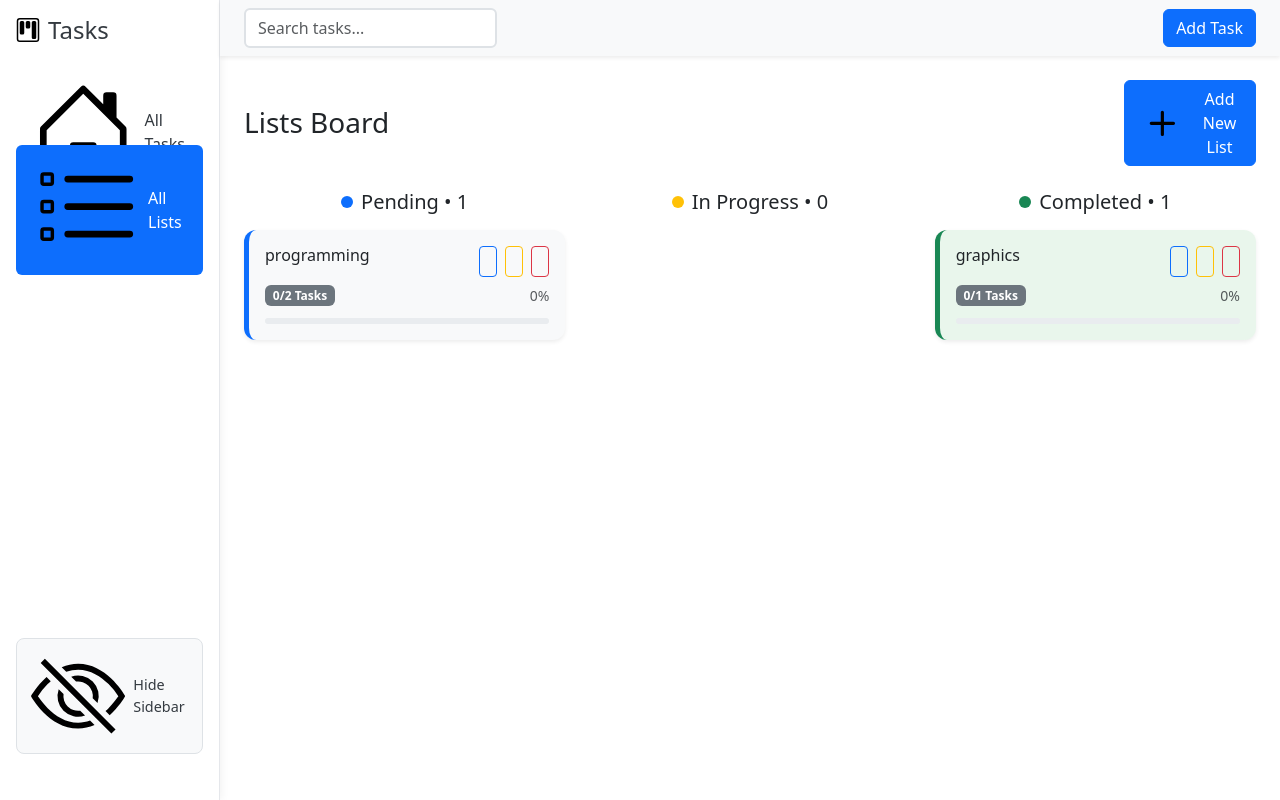
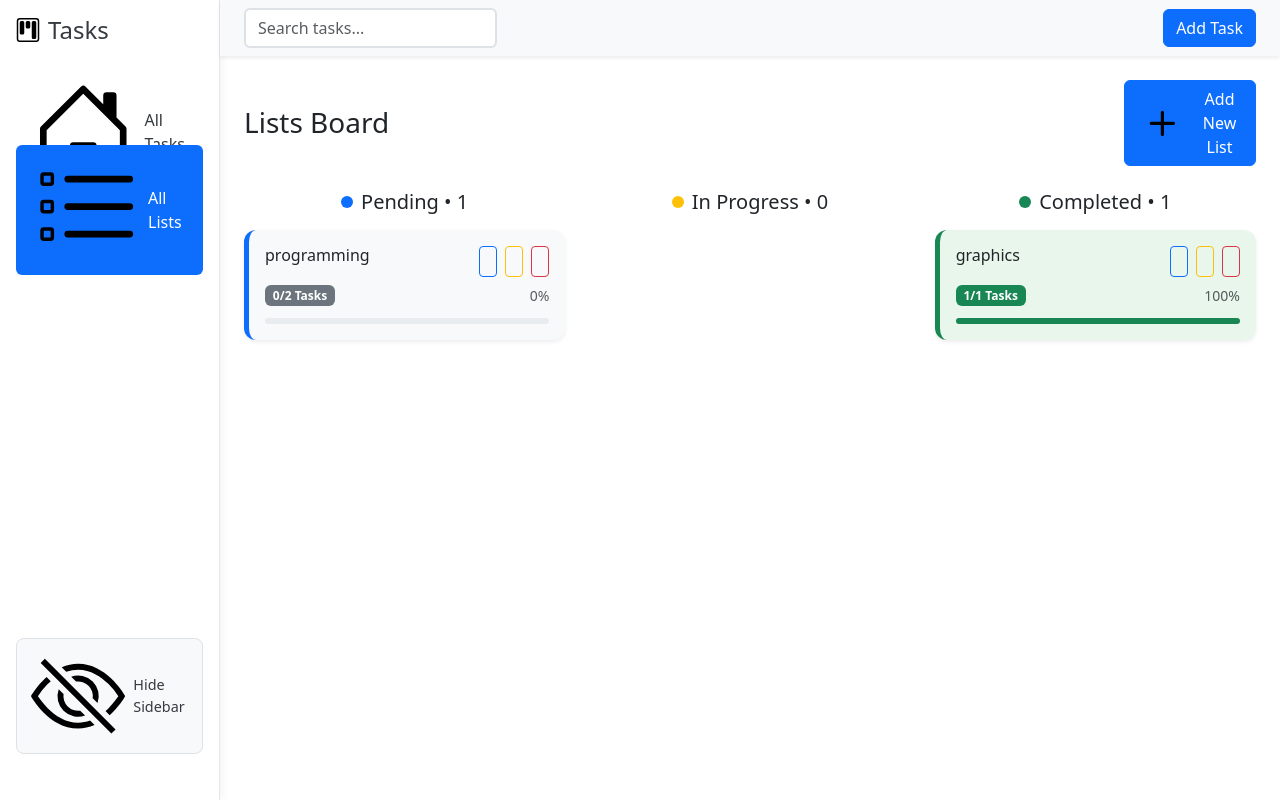
Before and after one commit to zeyadwaled25/Task-Management-System, a React (Vite) app: page /lists-board in a window 1280 px wide. Built offline with nearby package versions, Linux system fonts and the light colour scheme; data requests are answered from the project's data file.

Commit message:
Fix task status comparison to be case-insensitive for UI In List Board and update task priority in db.json

```diff
--- a/src/BackEnd/db.json
+++ b/src/BackEnd/db.json
@@ -30,6 +30,7 @@
       "name": "Fix bugs",
       "description": "",
       "status": "Pending",
+      "priority": "Low",
       "date": "2025-04-05",
       "keywords": ["code", "bugs"],
       "listId": "2",
--- a/src/pages/ListsBoard/ListsBoard.jsx
+++ b/src/pages/ListsBoard/ListsBoard.jsx
@@ -71,7 +71,7 @@ function ListsBoard() {
 
                   // حساب التاسكات المكتملة
                   const completedCount = listTasks.filter(
-                    (t) => t.status && t.status.toLowerCase() === "Completed"
+                    (t) => t.status && t.status.toLowerCase() === "completed"
                   ).length;
 
                   const completionPercentage =
```
